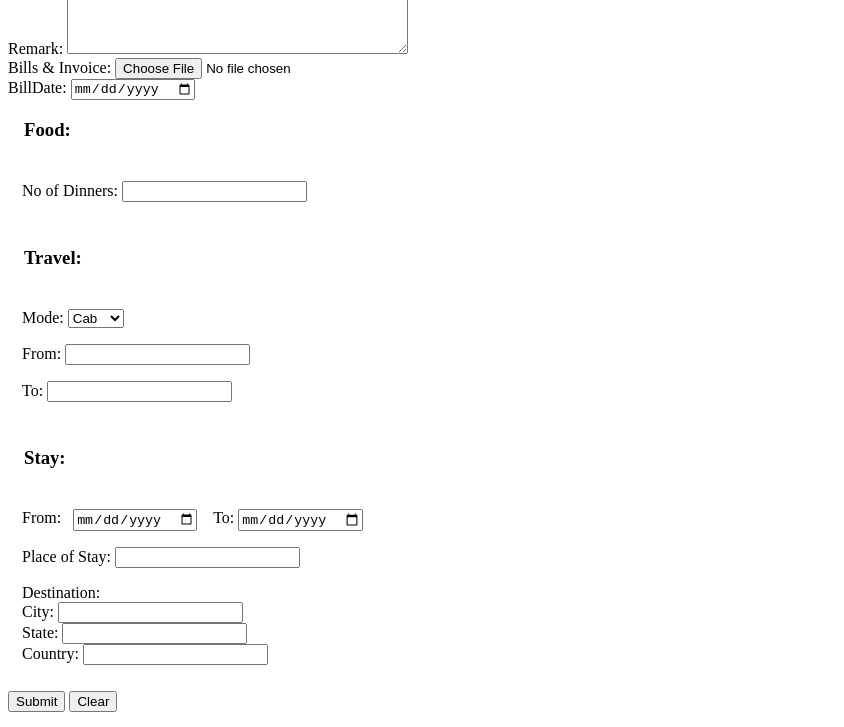
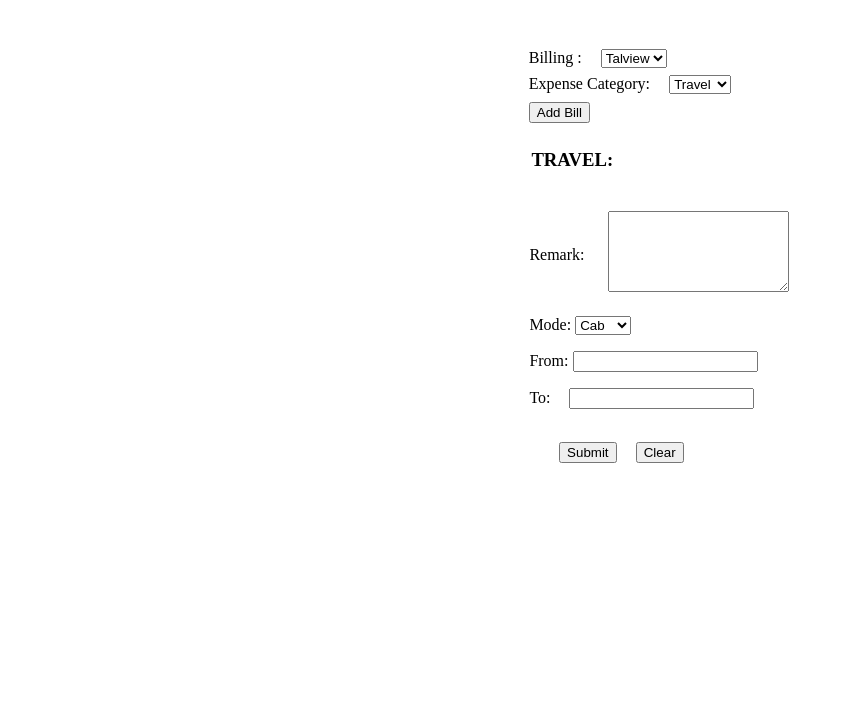
Before and after one commit to vyomyadav/Assignments, a plain HTML site: page Expense/index.html in a window 1280 px wide. Shown: the part 73-800 px from the top of the page, without its empty margins (0-844 px from the left). Drawn offline with Linux system fonts and the light colour scheme.

Commit message:
Expense Form HTML--updated

```diff
--- a/Expense/index.html
+++ b/Expense/index.html
@@ -4,37 +4,66 @@
     <meta charset="UTF-8">
     <meta name="viewport" content="width=device-width, initial-scale=1.0">
     <meta http-equiv="X-UA-Compatible" content="ie=edge">
+    <link rel="stylesheet" href="script.css">
+
     <title>Expense</title>
 </head>
 <body>
-    <form>
-        <label for="simple" >Billing :</label>
+  <H1>Expense Form</H1>
+    <form id="form-box">
+        <label for="simple" id = "id">Billing :</label>
         <select id="id" name="simple">
             <option selected>Talview</option>
             <option>Client</option>
           </select> <br>
-          <label for="category" >Expense Category:</label>
+          <label for="category" class="category1" >Expense Category:</label>
         <select id="category" name="category">
             <option selected>Travel</option>
-            <option>Food</option>
-            <option>Stay</option>
+            <option >Food</option>
+            <option >Stay</option>
             <option>Others</option>
           </select> <br>
-          <label for="remark">Remark:</label>
-          <textarea name="remark" cols="40" rows="5"></textarea><br>
-          <label for="invoice">Bills & Invoice: </label>
+          <!--<label for="invoice" id="invoice">Bills & Invoice: </label>
           <input type="file" id="invoice" name="invoice"><br>
-          <label for="billdate">BillDate:</label>
-          <input type="date" id="billdate" name="billdate"><br>
-          <fieldset style="border: 0px;">
-              <legend><h3>Food:</h3></legend>
+          <label for="amount" id="amount">Amount:</label>
+          <input type="number" id="amount" name="amount"><br>
+          <label for="billdate" id="billdate">BillDate:</label>
+          <input type="date" id="billdate" name="billdate"><br>-->
+          <div >
+               <div class='label'></div>
+               <div id="content" >
+                <!--<label for="invoice" id="invoice">Bills & Invoice: </label>
+                <input type="file" id="invoice" name="invoice"><br>
+                <label for="amount" id="amount" >Amount:</label>
+                <input type="number" id="amount" name="amount" step="0.01"><br>
+                <label for="billdate" id="billdate">BillDate:</label>
+                <input type="date" id="billdate" name="billdate"><br>-->
+               </div>
+           </div>
+           <input type="button" id="more_fields" onclick="add_fields();" value="Add Bill" />
+          <fieldset style="border:0px;" id = "Others" hidden>
+            <legend><h3>OTHERS:</h3></legend>
+            <p id="textarea">
+            <label for="remark">Remark:</label>
+            <textarea name="remark" cols="20" rows="5" required></textarea><br>
+          </p>
+          </fieldset>
+          <fieldset style="border: 0px;" id = "Food" hidden>
+              <legend><h3>FOOD:</h3></legend>
+              <p id="textarea" >
+                <label for="remark">Remark:</label>
+                <textarea name="remark" cols="20" rows="5"></textarea><br>
+              </p>
               <p>
                 <label for="dinner_count">No of Dinners: </label>
                 <input type="number" name="dinner_count" id="dinner_count" min="1">
               </p>
           </fieldset>
-          <fieldset style="border: 0px;">
-            <legend><h3>Travel:</h3></legend>
+          <fieldset style="border: 0px;" id="Travel">
+            <legend><h3>TRAVEL:</h3></legend>
+            <p id="textarea">
+              <label for="remark">Remark:</label>
+              <textarea name="remark" cols="20" rows="5"></textarea><br></p>
             <p>
               <label for="mode">Mode: </label>
               <select id="mode" name="mode">
@@ -49,12 +78,16 @@
                 <input type="text" id="from" name="from">
             </p>
             <p>
-                <label for="to">To:</label>
+                <label for="to" >To:</label>
                 <input type="text" id="to" name="to">
             </p>
         </fieldset>
-        <fieldset style="border: 0px;">
-            <legend><h3>Stay:</h3></legend>
+        <fieldset style="border: 0px;" id="Stay" hidden>
+            <legend><h3>STAY:</h3></legend>
+            <p id="textarea">
+              <label for="remark">Remark:</label>
+              <textarea name="remark" cols="20" rows="5"></textarea><br>
+            </p>
             <p>
               <label for="from_date">From: &nbsp</label>
               <input type="date" name="from_date" id="from_date">
@@ -68,15 +101,16 @@
             <p>
                 <label for="dest">Destination:</label><br>
                 <label for="destc">City:</label>
-                <input type="text" id="destc" name="destc"><br>
+                <input type="text" id="destc" name="destc" style="margin-left: 2.7%;"><br><br>
                 <label for="dests">State:</label>
-                <input type="text" id="dests" name="dests"><br>
+                <input type="text" id="dests" name="dests" style="margin-left: 2.2%;"><br><br>
                 <label for="destcoun">Country:</label>
                 <input type="text" id="destcoun" name="destcoun">
             </p>
         </fieldset>
         <input type="submit" value="Submit" name="submit" id="submit">
-        <input type="reset" value="Clear" name="clear" id="submit">
+        <input type="reset" value="Clear" name="clear" onclick="clearBox()" id="submit1">
     </form>
+    <script src="javascript.js"></script>
 </body>
 </html>
--- /dev/null
+++ b/Expense/javascript.js
@@ -0,0 +1,32 @@
+document.getElementById("category").addEventListener("change",(event)=>{
+    if(event.path[0].value==="Travel")
+        document.getElementById("Travel").hidden=false
+    else
+        document.getElementById("Travel").hidden=true
+    if(event.path[0].value==="Others")
+        document.getElementById("Others").hidden=false
+    else
+        document.getElementById("Others").hidden=true
+    if(event.path[0].value==="Stay")
+        document.getElementById("Stay").hidden=false
+    else
+        document.getElementById("Stay").hidden=true
+    if(event.path[0].value==="Food")
+        document.getElementById("Food").hidden=false
+    else
+        document.getElementById("Food").hidden=true
+})
+function add_fields() {
+
+    var d = document.getElementById("content");
+
+    d.innerHTML += "<label for='invoice' id='invoice'>Bills & Invoice: </label><input type='file' id='invoice' name='invoice'><br><label for='amount' id='amount'>Amount:</label> <input type='number' id='amount' name='amount'><br><label for='billdate' id='billdate'>BillDate:</label><input type='date' id='billdate' name='billdate'><br>";
+    document.getElementById("content").hidden=false
+}
+ function clearBox() {
+    var div = document.getElementById("content");
+
+    while(div.firstChild) {
+        div.removeChild(div.firstChild);
+    }
+}
--- /dev/null
+++ b/Expense/script.css
@@ -0,0 +1,58 @@
+h1{
+    margin-left: 42.5%;
+}
+#form-box{
+    margin-left: 40%;
+    margin-top: 5%;
+}
+#id{
+    margin-left: 2%;
+    margin-bottom: 1%;
+}
+.category1{
+    margin-left: 2%;
+    margin-bottom: 1%;
+}
+#category{
+    margin-left: 2%;
+    margin-bottom: 1%;
+}
+
+#invoice{
+    margin-left: 2%;
+    margin-bottom: 1%;
+}
+#billdate{
+    margin-left: 2%;
+    margin-bottom: 1%;
+}
+fieldset{
+    margin-left: .5%;
+    margin-bottom: 1%;
+}
+#submit{
+    margin-left: 6% ;
+    margin-bottom: 1%;
+}
+#submit1{
+    margin-left: 2%;
+}
+#textarea *{
+    vertical-align: middle;
+}
+#textarea textarea{
+    margin-left: 20px;
+    margin-bottom: 1%;
+    resize: both;
+}
+#to{
+    margin-left: 2%;
+}
+#amount{
+    margin-left: 2%;
+    margin-bottom: 1%;
+}
+#more_fields{
+    margin-left: 2%;
+    margin-bottom: 1%;
+}
```
